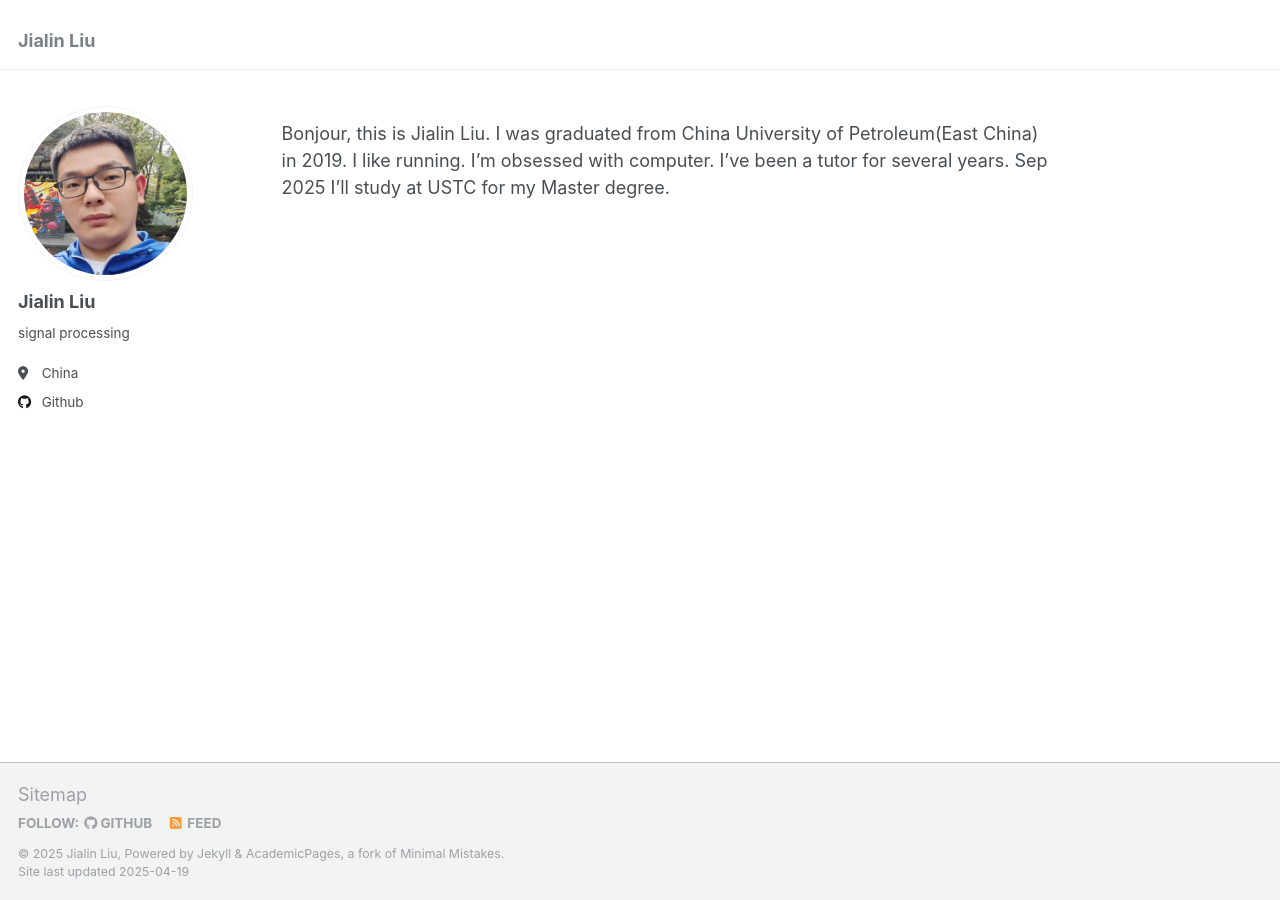
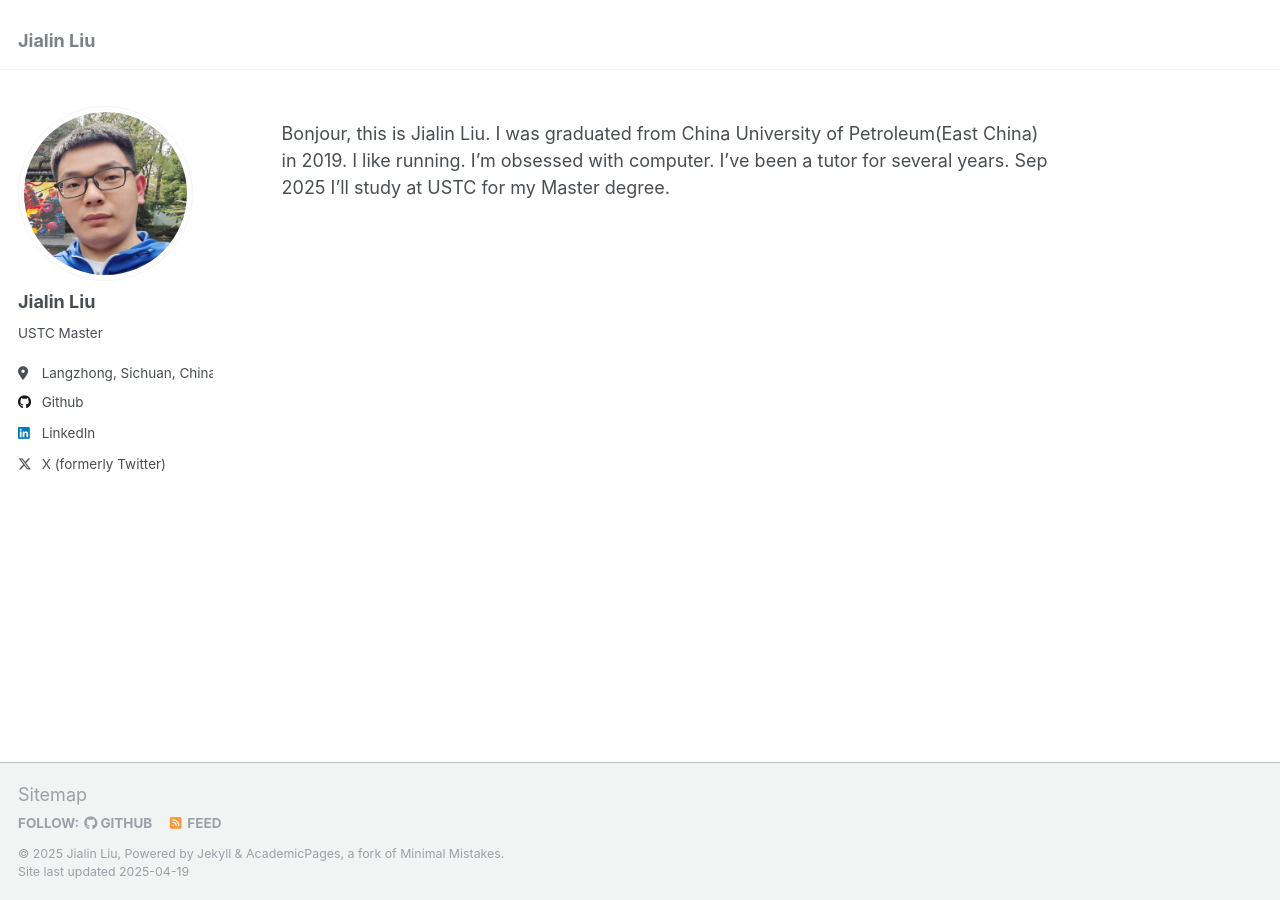
Before and after one commit to jialinliu0817/jialinliu0817.github.io, a Jekyll site: the page built from _pages/about.md, in a window 1280 px wide. Built offline with Jekyll 4.4.1, drawn with Linux system fonts in a browser that asks for light colours.

Commit message:
Update _config.yml

```diff
--- a/_config.yml
+++ b/_config.yml
@@ -24,8 +24,8 @@ author:
   avatar           : "profile.png"
   name             : "Jialin Liu"
   pronouns         : # example: "she/her"
-  bio              : "signal processing"
-  location         : "China"
+  bio              : "USTC Master"
+  location         : "Langzhong, Sichuan, China"
   #employer         : " "
   uri              : # URL
   #email            : "none@example.org"
@@ -49,7 +49,7 @@ author:
   stackoverflow    : # User number or user number and name (i.e., use "1" or "1/jeff-atwood")
 
   # Social media
-  bluesky          :
+  bluesky          : # Username
   facebook         : # Username
   flickr           : # Username
   foursquare       : # Username
@@ -58,12 +58,12 @@ author:
   keybase          : # Username
   instagram        : # Username
   lastfm           : # Username
-  linkedin         :  # Username
+  linkedin         : jialinliu0817# Username
   mastodon         : # URL
   medium           : # URL
   pinterest        : # Username
   soundcloud       : # Username
-  twitter          : # Username for X / Twitter
+  twitter          : jialinliu0817 # Username for X / Twitter
   vine             : # Username
   wikipedia        : # Username
   xing             : # Username
```
